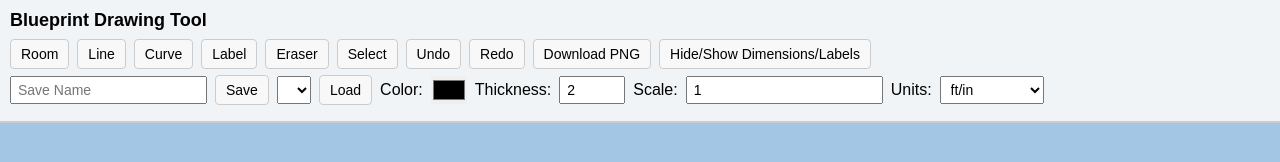
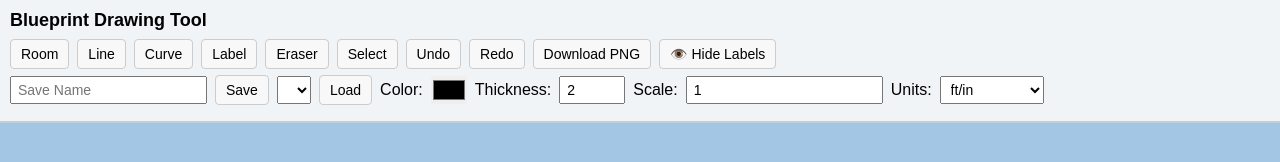
Before and after one commit to Leahana404/ProjectBlue, a plain HTML site: page index.html in a window 1280 px wide. Drawn offline with Linux system fonts and the light colour scheme.

Commit message:
Update index.html

```diff
--- a/index.html
+++ b/index.html
@@ -19,7 +19,7 @@
       <button onclick="undo()">Undo</button>
       <button onclick="redo()">Redo</button>
       <button onclick="downloadImage()">Download PNG</button>
-      <button onclick="toggleLabels()">Hide/Show Dimensions/Labels</button>
+      <button onclick="toggleLabels()">👁️ Hide Labels</button>
     </div>
     <div class="tool-options">
       <input type="text" id="saveNameInput" placeholder="Save Name"/>
```
